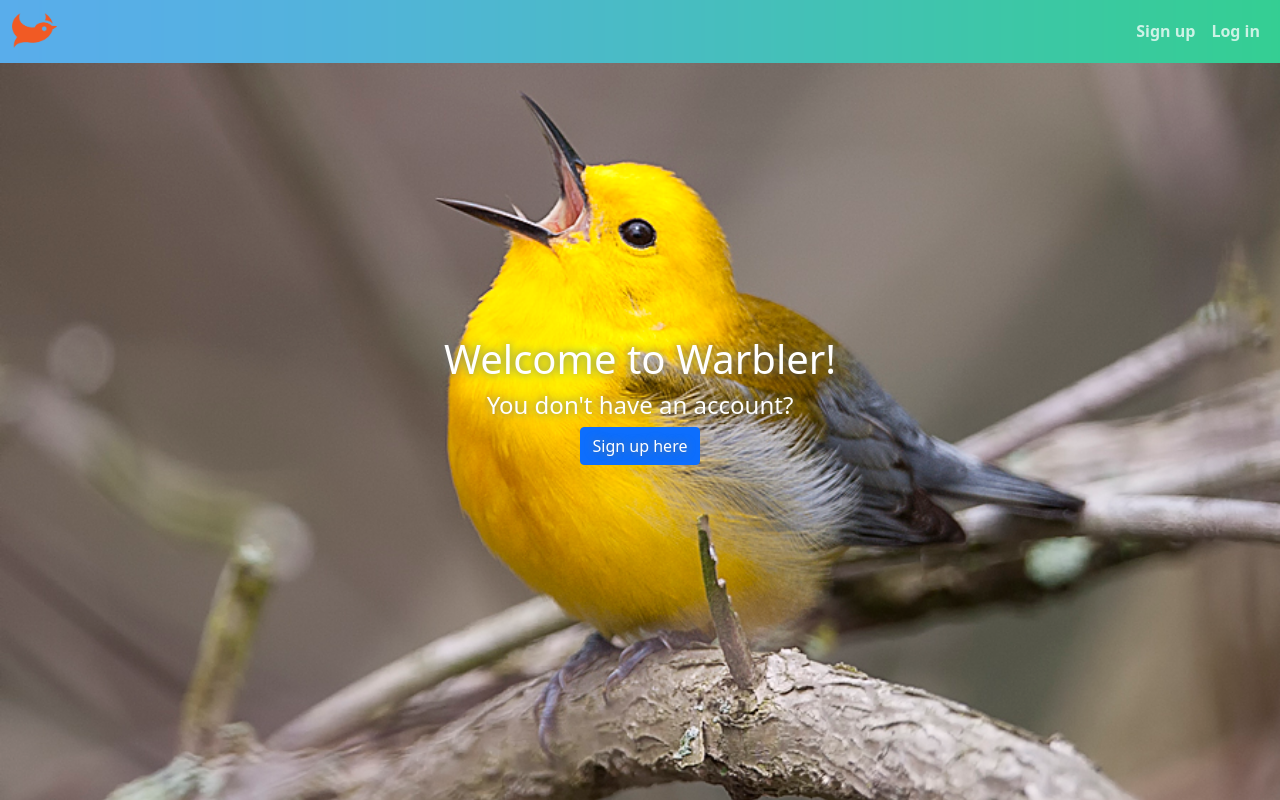
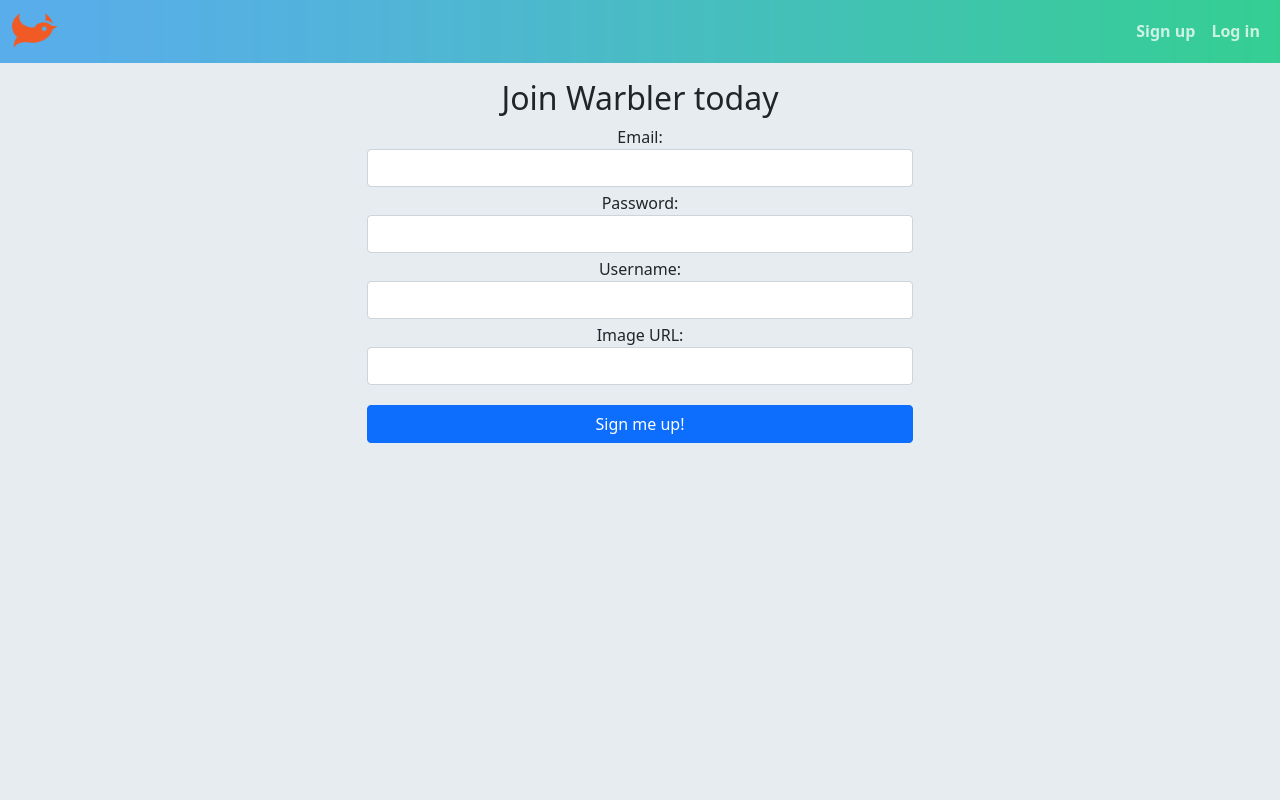
Before and after one commit to giangnhattruong/warbler_frontend, a React (Create React App) app: page /signup in a window 1280 px wide. Built offline with nearby package versions, Linux system fonts and the light colour scheme.

Commit message:
Complete AuthForm

```diff
--- /dev/null
+++ b/src/components/AuthForm.js
@@ -0,0 +1,89 @@
+import React, { Component } from 'react';
+
+class Authform extends Component {
+	constructor(props) {
+		super(props);
+		this.state = {
+			email           : '',
+			username        : '',
+			password        : '',
+			profileImageUrl : ''
+		};
+	}
+
+	handleSubmit = (event) => {
+		event.preventDefault();
+		const authType = this.props.signUp? "signup": "signin";
+		this.props.onAuth(authType, this.state). then(() => {
+			console.log("Ok")
+		})
+		this.setState({
+			email           : '',
+			username        : '',
+			password        : '',
+			profileImageUrl : ''
+		});
+	}
+
+	handleChange = (event) => {
+		this.setState({
+			[event.target.name]: event.target.value
+		});
+	}
+
+	render() {
+		const { email, username, password, profileImageUrl } = this.state;
+		const { heading, buttonText, signUp } = this.props;
+		return (
+			<div className="row justify-content-md-center text-center">
+				<div className="col-md-6">
+					<form onSubmit={this.handleSubmit}>
+						<h2>{heading}</h2>
+						<label htmlFor="email">Email:</label>
+						<input
+							className="form-control mb-1"
+							id="email"
+							name="email"
+							onChange={this.handleChange}
+							value={email}
+							type="text"
+						/>
+						<label htmlFor="password">Password:</label>
+						<input
+							className="form-control mb-1"
+							id="password"
+							name="password"
+							onChange={this.handleChange}
+							type="password"
+						/>
+                        {signUp && (
+                            <div>
+                                <label htmlFor="username">Username:</label>
+                                <input
+                                    className="form-control mb-1"
+                                    id="username"
+                                    name="username"
+                                    onChange={this.handleChange}
+                                    value={username}
+                                    type="text"
+                                />
+                                <label htmlFor="profileImageUrl">Image URL:</label>
+                                <input
+                                    className="form-control mb-1"
+                                    id="profileImageUrl"
+                                    name="profileImageUrl"
+                                    onChange={this.handleChange}
+                                    value={profileImageUrl}
+                                    type="text"
+                                />
+                            </div>
+                        )}
+						<button className="btn btn-primary w-100 mt-3">{buttonText}</button>
+					</form>
+				</div>
+			</div>
+		);
+	}
+}
+
+export default Authform;
--- a/src/containers/Main.js
+++ b/src/containers/Main.js
@@ -2,12 +2,32 @@ import React from "react";
 import {Switch, Route, withRouter, Redirect} from "react-router-dom";
 import {connect} from "react-redux";
 import Homepage from "../components/Homepage";
+import AuthForm from "../components/AuthForm";
+import { authUser } from "../store/actions/auth";
 
-const Main = () => {
+const Main = props => {
+    const {authUser} = props;
     return (
         <div className="container">
             <Switch>
-                <Route path="/" render={props => <Homepage {...props} />} />
+                <Route exact path="/" render={props => <Homepage {...props} />} />
+                <Route exact path="/signin" render={props => (
+                    <AuthForm
+                        buttonText="Log In"
+                        heading="Welcome Back"
+                        onAuth={authUser}
+                        {...props}
+                    />
+                )} />
+                <Route exact path="/signup" render={props => (
+                    <AuthForm
+                        signUp
+                        buttonText="Sign me up!"
+                        heading="Join Warbler today"
+                        onAuth={authUser}
+                        {...props}
+                    />
+                )} />
             </Switch>
         </div>
     )
@@ -19,4 +39,4 @@ function mapStateToProps(state) {
     }
 }
 
-export default connect(mapStateToProps, null) (Main);
+export default connect(mapStateToProps, {authUser}) (Main);
--- a/src/index.css
+++ b/src/index.css
@@ -28,6 +28,10 @@ body {
 .navbar a:hover {
   color: var(--nav-link-hover-color);
   cursor: pointer;
+}
+
+.navbar a:focus {
+  color: var(--nav-link-hover-color);
 }
 
 .navbar-brand > img {
--- /dev/null
+++ b/src/services/api.js
@@ -0,0 +1,13 @@
+import axios from "axios";
+
+export function apiCall(method, path, data) {
+    return new Promise((resolve, reject) => {
+        return axios[method](path, data)
+            .then(res => {
+                return resolve(res.data)
+            })
+            .catch(err => {
+                return reject(err.response.data.error);
+            })
+    })
+}
--- /dev/null
+++ b/src/store/actions/auth.js
@@ -0,0 +1,22 @@
+import { apiCall } from "../../services/api";
+import {SET_CURRENT_USER} from "../actionTypes";
+
+export function setCurrentUser(user) {
+    return {
+        type: SET_CURRENT_USER,
+        user
+    }
+}
+
+export function authUser(type, userData) {
+    return (dispatch) => {
+        return new Promise((resolve, reject) => {
+            return apiCall("post", `/api/auth/${type}`, userData)
+                .then(({token, ...user}) => {
+                    localStorage.setItem("jwtToken", token);
+                    dispatch(setCurrentUser(user));
+                    resolve();
+                })
+        })
+    }
+}
--- a/src/store/reducers/currentUser.js
+++ b/src/store/reducers/currentUser.js
@@ -13,8 +13,8 @@ const currentUser = (state=DEFAULT_USER_STATE, action) => {
         case SET_CURRENT_USER:
             return {
                 ...state,
-                // "!!" turn empty object into false, if there are keys then true
-                // is works the same as Object.keys(action.user).length > 0
+                // "!!" turn 0 into false, any other number into true
+                // is works the same as Object.keys(action.user).length !== 0
                 // if user log out, we run SET_CURRENT_USER again, then user will be set as {} so isAuthenticated become false
                 // so we don't need action LOG_OUT
                 isAuthenticated: !!Object.keys(action.user).length,
```
Also changed, not shown: src/store/actions/errors.js (added).
